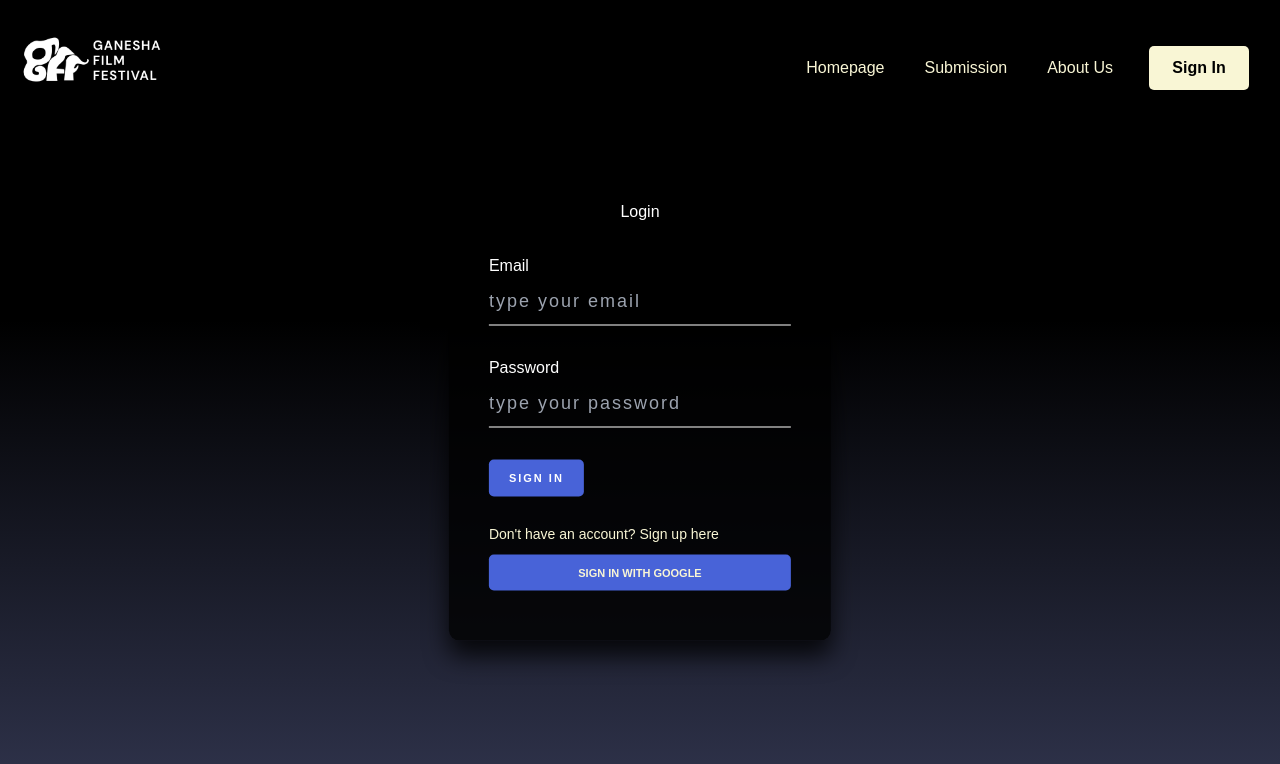
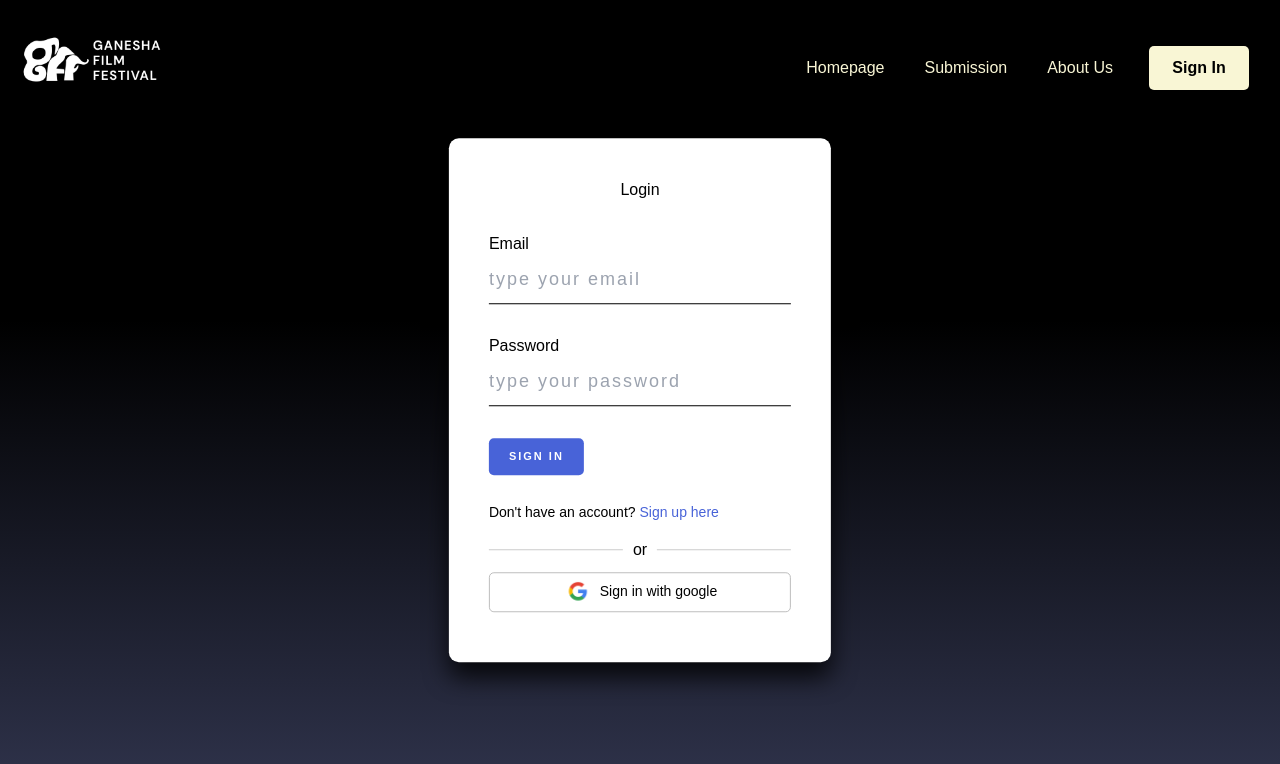
Before and after one commit to syauqijan/ganffest, a Next.js app: page /auth/login in a window 1280 px wide. Shown: the top 764 px of the page. Built offline with nearby package versions, Linux system fonts and the light colour scheme; no server answers.

Commit message:
fix: auth

```diff
--- a/src/components/fragments/inputfield/index.tsx
+++ /dev/null
@@ -1,67 +0,0 @@
-import React, { useState, ChangeEvent } from "react";
-import Image from "next/image";
-
-type InputFieldProps = {
-  type: string;
-  name: string;
-  placeholder: string;
-  onChange: (e: ChangeEvent<HTMLInputElement>) => void;
-  value: string;
-  width: number;
-  variation: string;
-  label: string;
-  black: boolean;
-};
-
-function InputField({
-  type,
-  name,
-  placeholder,
-  onChange,
-  value,
-  width,
-  variation,
-  label,
-  black,
-}: InputFieldProps) {
-    const [hide, setHide] = useState(false);
-
-    function handleHide() {
-    setHide(!hide);
-  }
-    return (
-        <div
-      className={
-        "relative " + (variation === "submission" ? "w-5/12" : "w-full")
-      }
-    >
-      {variation === "submission" ? <label>{label}</label> : null}
-      <input
-            type={type}
-            name={name}
-            placeholder={placeholder}
-            onChange={onChange}
-            value={value}
-            className={
-                "relative w-full p-2 my-2 border-2 rounded-lg border-customGrey focus:shadow-lg focus:outline-none " +
-                (variation === "submission" ? "bg-nav " : "bg-white ") +
-                (black ? "text-black" : "text-white")
-              }
-            />
-            {name == "password" ? (
-        <div className="absolute right-2 top-5">
-          <Image
-            onClick={() => handleHide()}
-            width={20}
-            height={20}
-            alt="Show"
-            src="/eye.svg"
-            className="absolute cursor-pointer hover:opacity-60"
-          />
-        </div>
-      ) : null}
-    </div>
-    );
-}
-
-export default InputField;
--- a/src/components/layouts/Navbar/index.tsx
+++ b/src/components/layouts/Navbar/index.tsx
@@ -4,12 +4,12 @@ import styles from './Navbar.module.css'
 import Link from 'next/link'
 import { useRouter } from 'next/router';
 import Image from 'next/image';
+import AccountCircleIcon from '@mui/icons-material/AccountCircle';
 
 const Navbar = () => {
     const router = useRouter(); // Dapatkan rute saat ini
     const [dropdownVisible, setDropdownVisible] = useState(false);
     const { data } = useSession();
-
     const toggleDropdown = () => {
       setDropdownVisible(!dropdownVisible);
     };
@@ -37,7 +37,9 @@ const Navbar = () => {
           </Link>
           {/* <img src='@/usergff.png' alt="Logo Akun" className="w-14 h-14 mx-4" /> */}
           <div className="m-4 flex items-center">
+
           {data ? (
+
               <div className={styles.avatarContainer}>
                 {data?.user?.image ? (
                   <button
@@ -55,11 +57,7 @@ const Navbar = () => {
                   className={styles.avatarButton}
                   onClick={() => toggleDropdown()}
                 >
-                  <img
-                    src='/usergff.png'
-                    alt="Profile"
-                    className={styles.avatar}
-                  />
+                  <AccountCircleIcon className={styles.avatar} style={{ fontSize: '40px' , color:'#F9F6D5'}}/>
                 </button>
                 )}
                 {dropdownVisible && (
--- a/src/views/Auth/Login/Login.module.css
+++ b/src/views/Auth/Login/Login.module.css
@@ -1,6 +1,6 @@
 
 .box {
-    background-color: rgba(0, 0, 0, 0.8);
+    background-color: white;
     border-radius: 10px;
     box-shadow: 0 15px 25px rgba(0, 0, 0, 0.8);
     margin: auto auto;
@@ -9,24 +9,33 @@
     top: 50%;
     left: 50%;
     transform: translate(-50%, -50%);
+    justify-content: center;
 }
 
 .box h2 {
     margin: 0 0 30px 0;
     padding: 0;
-    color: #fff;
+    color: #000000;
     text-align: center;
+
 }
 
 .box .inputBox label {
-    color: #fff;
+    color: #000000;
 }
 
+/* .loginForm{
+    display: flex;
+    flex-direction: column;
+    justify-content: center;
+    align-items: center;
+    gap: 10px;
+} */
 .box .inputBox input {
     background: transparent;
     border: none;
-    border-bottom: 1px solid #fff;
-    color: #fff;
+    border-bottom: 1px solid #000000;
+    color: #000000;
     font-size: 18px;
     letter-spacing: 2px;
     margin-bottom: 30px;
@@ -76,23 +85,64 @@
 .loginText{
     margin-top: 25px;
     font-size: 14px;
+    color: #000000;
 }
-.loginText Link{
+.registerLink{
     text-decoration: none;
-    color: #F9F6D5;
-    font-weight: 600;
+    color: var(--secondary);
 }
 
 .google{
-    background-color: var(--secondary);
-    color: #F9F6D5;
+    background-color: white;
+    color: #000000;
     border-radius: 5px;
-    border: none;
+    border: #bebebe 0.4px solid;
     padding: 10px;
     font-size: 11px;
-    font-weight: 600;
     cursor: pointer;
     width: 100%;
-    margin-top: 10px;
+    height:40px;
     margin-bottom: 10px;
+    display: flex;
+    flex-direction: row;
+    text-align: center;
+    align-items: center;
+    justify-content: center;
+    gap: 7px;
+    /* box-shadow: 0 3px 3px rgba(0, 0, 0, 0.2); */
+
+
 }
+
+.googleText{
+    font-size: 14px;
+}
+.googleIcon{
+    width: 30px;
+    height: 30px;
+    margin-bottom: 2px;
+}
+
+.google:hover{
+    background-color: #d0d0d0;
+    transition: 0.3s;
+}
+
+.orContainer {
+    display: flex;
+    align-items: center;
+    margin-bottom: 10px;
+    margin-top: 15px;
+}
+
+.dividerLine {
+    flex: 1;
+    height: 1px;
+    background-color: #ccc;
+}
+
+.orText {
+    padding: 0 10px;
+    color: #000000;
+    font-weight: 400;
+}
--- a/src/views/Auth/Login/index.tsx
+++ b/src/views/Auth/Login/index.tsx
@@ -8,6 +8,16 @@ const LoginView = () => {
     const {push, query} = useRouter();
     const [error, setError] = useState('');
     const callbackUrl : any = query.callbackUrl || "/";
+    const handleGoogleSignIn = async () => {
+        const res = await signIn('google', { callbackUrl });
+
+        if (!res?.error) {
+            // Redirect to the homepage after successful Google sign-in
+            push(callbackUrl);
+        } else {
+            setError(res.error);
+        }
+    };
     const handleSubmit = async (event: any) => {
         event.preventDefault();
         setError('');
@@ -37,7 +47,7 @@ const LoginView = () => {
             <main className={styles.box}>
             <h2>Login</h2>
             {error && <p className={styles.error}>{error}</p>}
-            <form onSubmit={handleSubmit} method="POST">
+            <form className={styles.loginForm} onSubmit={handleSubmit} method="POST">
             <div className={styles.inputBox}>
                     <label >Email</label>
                     <input type="email" name="email" id="email" placeholder="type your email" required/>
@@ -53,10 +63,22 @@ const LoginView = () => {
                     {isLoading ? "Loading..." : "Sign In"}
                 </button>
                 <p className={styles.loginText}>
-                    Don{"'"}t have an account? Sign up  <Link href="/auth/register">here</Link>
+                    Don{"'"}t have an account? <Link className={styles.registerLink} href="/auth/register">Sign up here</Link>
                 </p>
             </form>
-            <button className={styles.google} onClick={() => signIn('google')}>SIGN IN WITH GOOGLE</button>
+
+                <div className={styles.orContainer}>
+                    <div className={styles.dividerLine}></div>
+                    <p className={styles.orText}>or</p>
+                    <div className={styles.dividerLine}></div>
+                </div>
+
+
+
+            <button className={styles.google} onClick={handleGoogleSignIn}>
+                <img src="/google.png" alt="google" className={styles.googleIcon} />
+                <p className={styles.googleText}>Sign in with google</p>
+                </button>
             </main>
         </div>
     )
--- a/src/views/Auth/Register/index.tsx
+++ b/src/views/Auth/Register/index.tsx
@@ -63,8 +63,8 @@ const RegisterView = () => {
                 <button type="submit" name="" disabled={isLoading}>
                     {isLoading ? "Loading..." : "Register"}
                 </button>
-                <p >
-                    have an account? <Link href="/auth/login">Login</Link>
+                <p className={styles.registerText}>
+                    have an account? <Link className={styles.loginLink} href="/auth/login">Login</Link>
                 </p>
             </form>
             </main>
```
Also changed, not shown: src/views/Auth/Register/Register.Module.css (+19 -7 lines), public/google.png (added).
